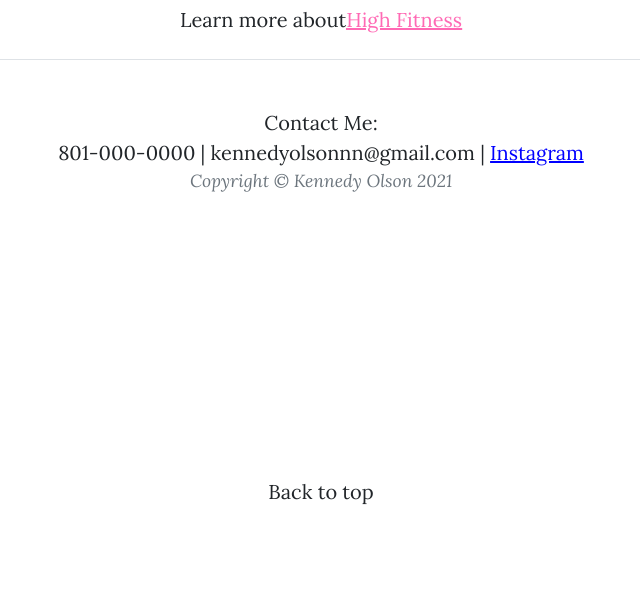
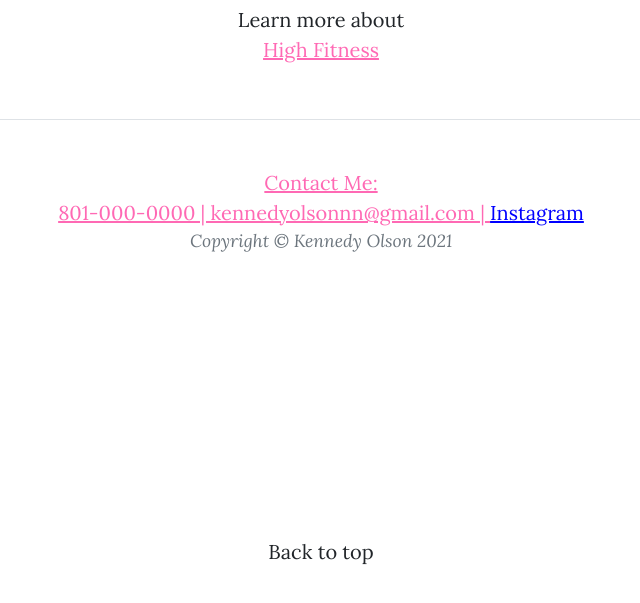
Before and after one commit to kennedyolson/webdev, a plain HTML site: page aboutme.html in a window 1280 px wide. Shown: the part 1608-2211 px from the top of the page, without its empty margins (319-959 px from the left). Drawn offline with nearby package versions, Linux system fonts and the light colour scheme.

Commit message:
Add files via upload

```diff
--- a/aboutme.html
+++ b/aboutme.html
@@ -115,9 +115,10 @@
                         <center id=video><iframe width="560" height="315" src="https://www.youtube.com/embed/zSgGiR7wf7M" title="YouTube video player" frameborder="0" allow="accelerometer; autoplay; clipboard-write; encrypted-media; gyroscope; picture-in-picture" allowfullscreen></iframe></center>
                     </div>
                      <br>
-                    <center>Learn more about<a href="https://highfitness.com/what-is-it/" target="_blank" class="links2" title="High Fitnes"><u style="color: hotpink;">High Fitness</u><br></a></center>
+                        <center>Learn more about</center><a href="https://highfitness.com/what-is-it/" target="_blank" class="links2" title="High Fitnes"><center>High Fitness</center><br>
                     </div>
                 </div>
+            </div>
         </main>
         <!-- Footer-->
         <footer class="border-top">
```
